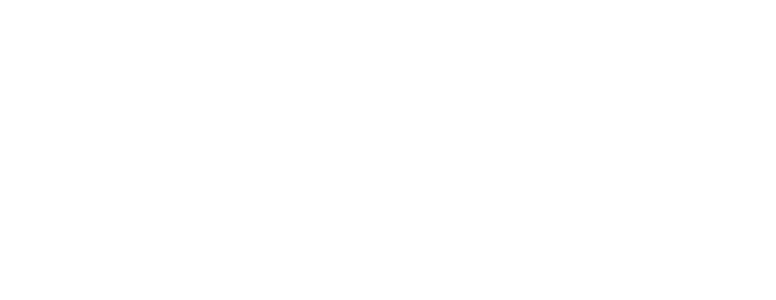
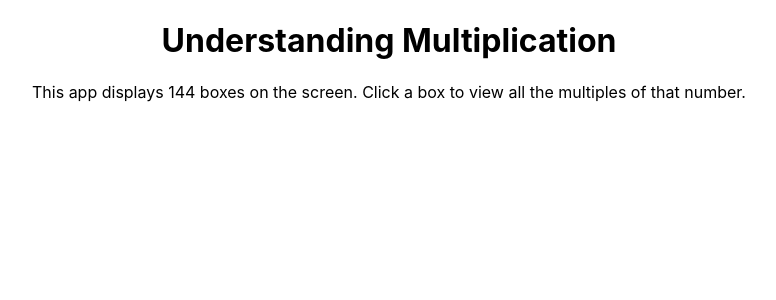
Before and after one commit to sai-re/simple-multiplication, a React (Create React App) app: page / in a window 1280 px wide. Shown: the top 300 px of the page, without its empty margins (251-1027 px from the left). Built offline with nearby package versions, Linux system fonts and the light colour scheme.

Commit message:
add title and description

```diff
--- a/src/App.js
+++ b/src/App.js
@@ -1,11 +1,11 @@
-import Grid from './components/GridContainer/GridContainer';
+import GridContainer from './components/GridContainer/GridContainer';
 
 import './App.css';
 
 function App() {
 	return (
 		<div className="App">
-			<Grid />
+			<GridContainer />
 		</div>
 	);
 }
--- a/src/components/GridContainer/GridContainer.js
+++ b/src/components/GridContainer/GridContainer.js
@@ -3,12 +3,24 @@
 export default class GridContainer extends React.Component {
     constructor() {
         super();
+
+        this.state = {
+            numbers: [],
+            highlighted: false,
+            currentNum: ''
+        };
     }
 
     render() {
         return (
             <div className="app-container">
+                <h1 className="app__title">Understanding Multiplication</h1>
 
+                <p className="app__description">This app displays 144 boxes on the screen. Click a box to view all the multiples of that number.</p>
+
+                <ul className="app-grid__container">
+
+                </ul>
             </div>
         )
     }
```
Also changed, not shown: src/components/GridItem/GridItem.js (+9 -0 lines), 1 other file (tests, documents, lock files or other folders).
